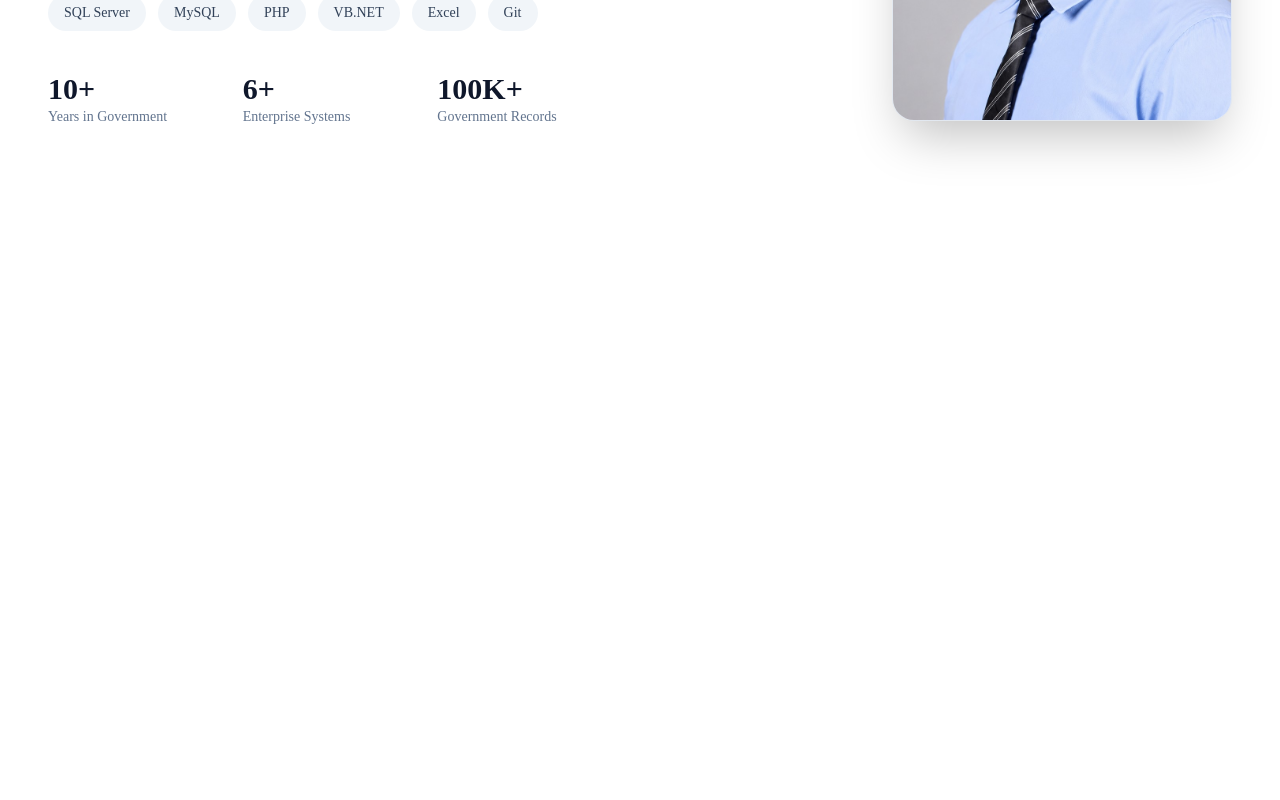
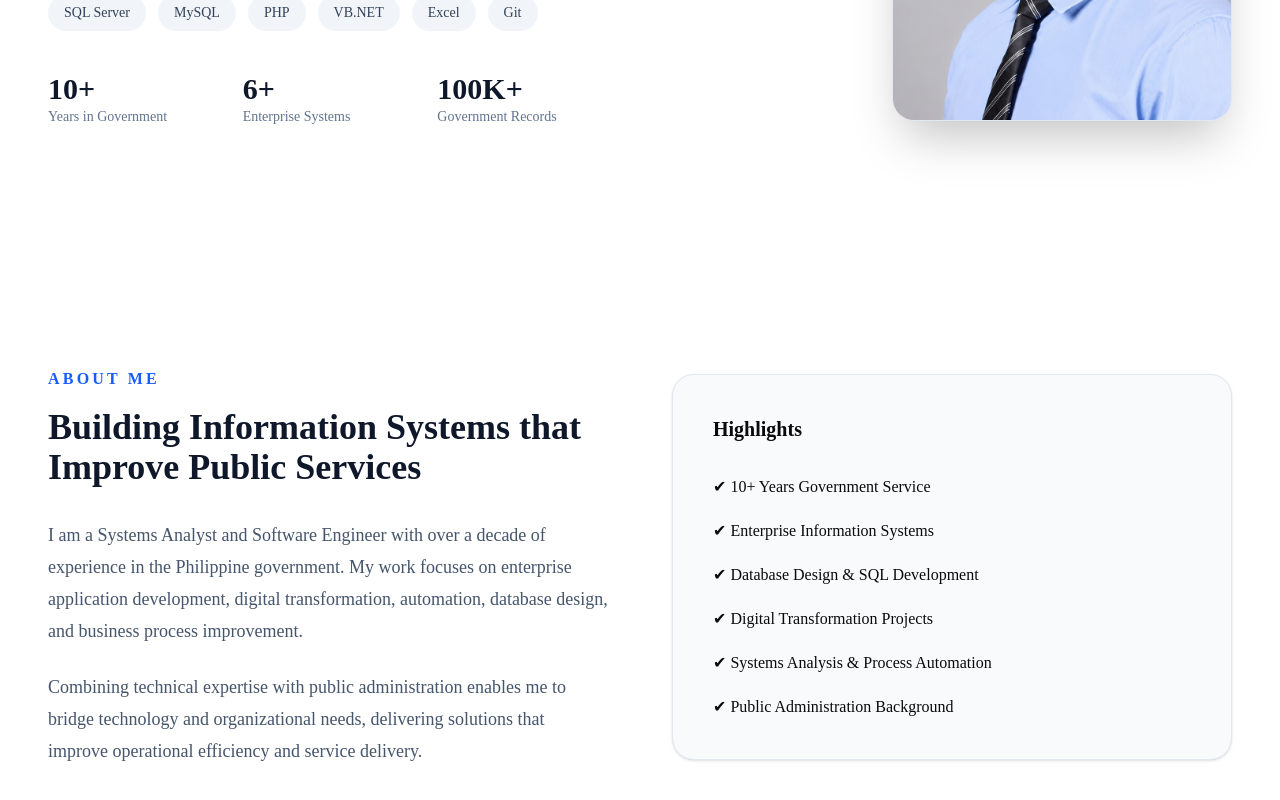
Before and after one commit to kxianne27/kent-paler-portfolio, a Next.js app: page / in a window 1280 px wide. Shown: the part 524-1324 px from the top of the page. Before the commit the page ends 800 px from the top, so only its background shows below. Built offline with nearby package versions, Linux system fonts and the light colour scheme.

Commit message:
feat(about): add professional about section

```diff
--- a/app/page.tsx
+++ b/app/page.tsx
@@ -1,17 +1,18 @@
 import { Navbar } from "@/components/layout/Navbar";
 import { Container } from "@/components/layout/Container";
 import { Hero } from "@/components/home/Hero";
+import { About } from "@/components/about/About";
 
 export default function Home() {
   return (
     <>
       <Navbar />
 
-      <main className="flex-1">
-        <Container>
-          <Hero />
-        </Container>
-      </main>
+      <Container>
+        <Hero />
+
+        <About />
+      </Container>
     </>
   );
 }
--- /dev/null
+++ b/components/about/About.tsx
@@ -0,0 +1,48 @@
+export function About() {
+  return (
+    <section id="about" className="py-28">
+      <div className="grid gap-16 lg:grid-cols-2 items-center">
+        <div>
+          <p className="text-blue-600 font-semibold uppercase tracking-[0.2em]">
+            About Me
+          </p>
+
+          <h2 className="mt-4 text-4xl font-bold text-slate-900">
+            Building Information Systems that Improve Public Services
+          </h2>
+
+          <p className="mt-8 text-lg leading-8 text-slate-600">
+            I am a Systems Analyst and Software Engineer with over a decade of
+            experience in the Philippine government. My work focuses on
+            enterprise application development, digital transformation,
+            automation, database design, and business process improvement.
+          </p>
+
+          <p className="mt-6 text-lg leading-8 text-slate-600">
+            Combining technical expertise with public administration enables me
+            to bridge technology and organizational needs, delivering solutions
+            that improve operational efficiency and service delivery.
+          </p>
+        </div>
+
+        <div className="rounded-3xl bg-slate-50 p-10 shadow-sm border border-slate-200">
+          <h3 className="text-xl font-bold">Highlights</h3>
+
+          <ul className="mt-8 space-y-5">
+            <li>✔ 10+ Years Government Service</li>
+
+            <li>✔ Enterprise Information Systems</li>
+
+            <li>✔ Database Design & SQL Development</li>
+
+            <li>✔ Digital Transformation Projects</li>
+
+            <li>✔ Systems Analysis & Process Automation</li>
+
+            <li>✔ Public Administration Background</li>
+          </ul>
+        </div>
+      </div>
+    </section>
+  );
+}
--- /dev/null
+++ b/data/about.ts
@@ -0,0 +1,5 @@
+export const about = {
+  title: "...",
+  description: "...",
+  highlights: "...",
+};
```
